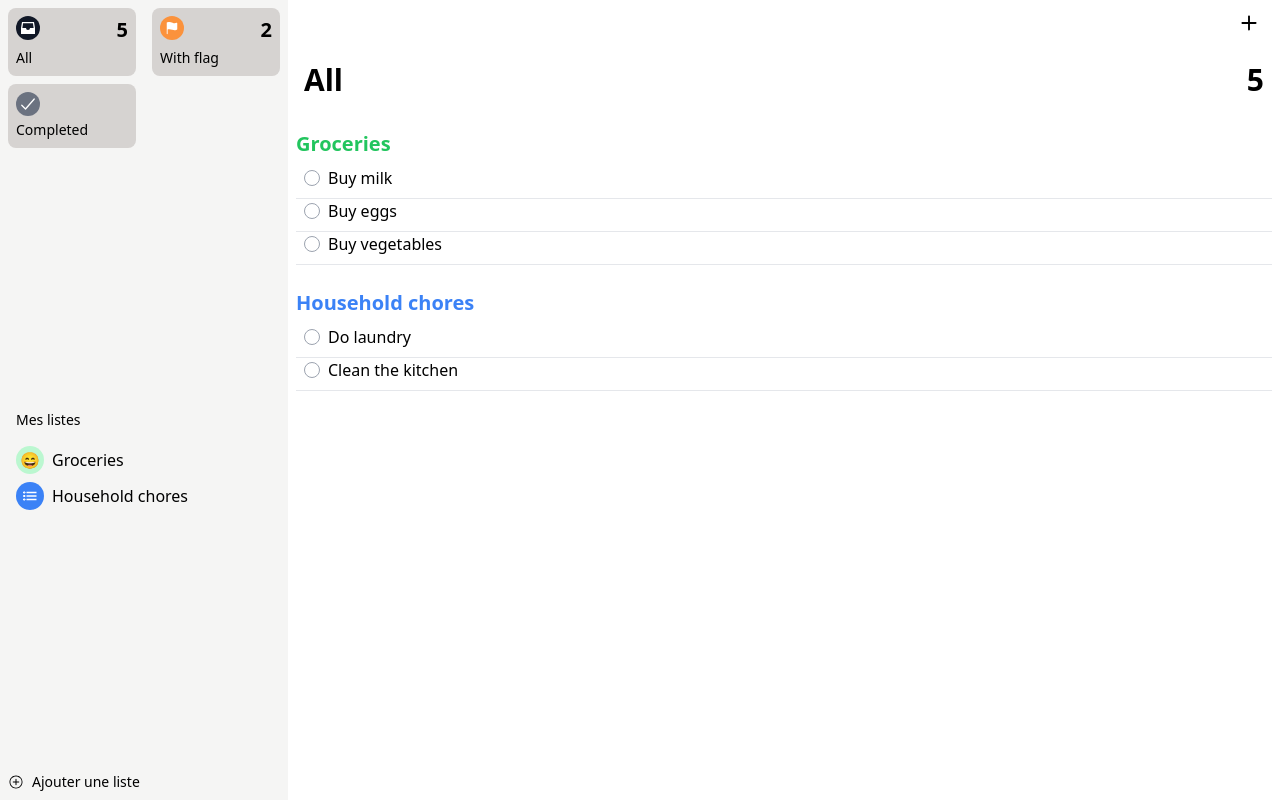
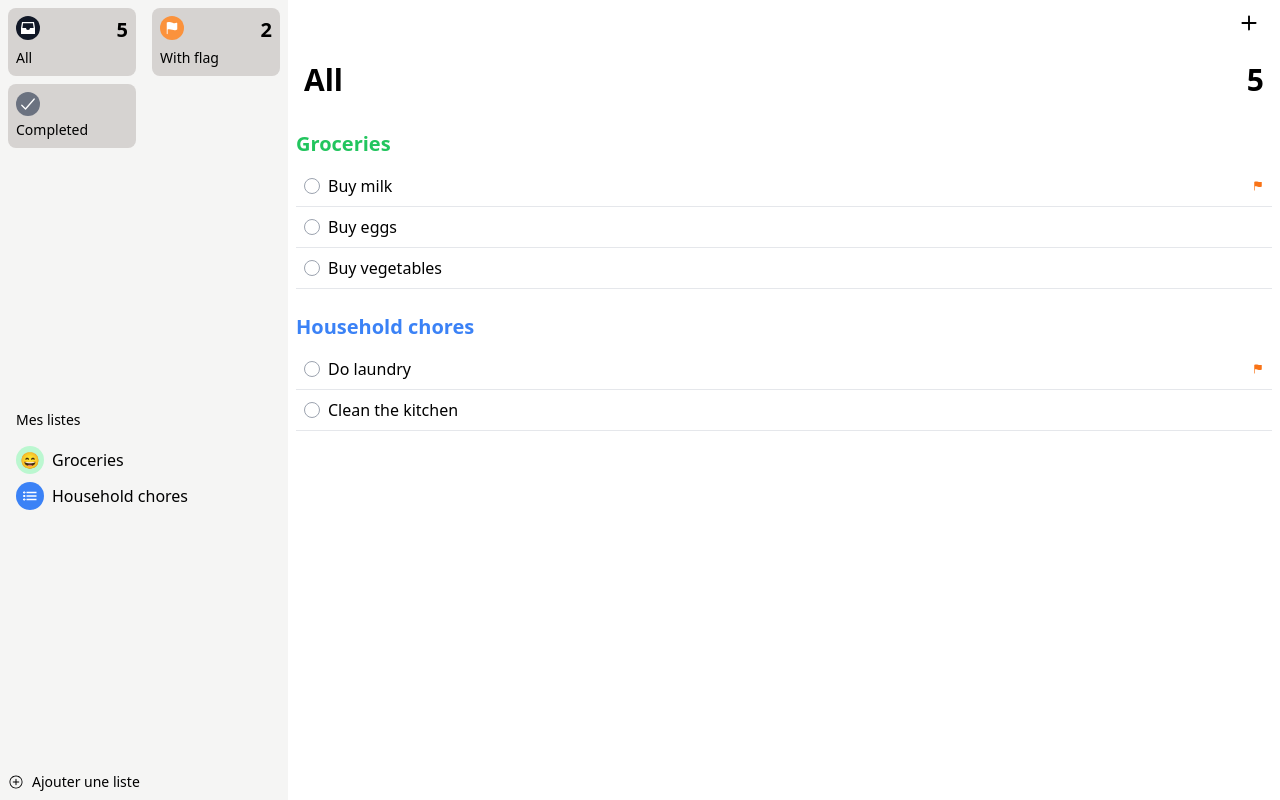
Before and after one commit to luteor/ios-reminders-app-clone-react, a React (Vite) app: page / in a window 1280 px wide. Built offline with nearby package versions, Linux system fonts and the light colour scheme.

Commit message:
feat: :sparkles: Flag icon added to flagged reminders

```diff
--- a/src/components/Reminder.jsx
+++ b/src/components/Reminder.jsx
@@ -1,3 +1,5 @@
+import { IoIosFlag } from "react-icons/io";
+
 import { getDisplayColors } from "@utils/getDisplayColors";
 
 export const Reminder = ({
@@ -30,7 +32,8 @@ export const Reminder = ({
   const { checkedBgColor, checkedOutlineColor } = getDisplayColors(listColor);
 
   return (
-    <div className="flex flex-row items-center justify-start gap-2 border-b border-solid pb-2 pl-2">
+    <div className="flex flex-row items-center justify-between border-b border-solid p-2">
+      <div className="flex flex-row items-center justify-start gap-2">
         <input
           type="checkbox"
           name="reminder"
@@ -45,5 +48,7 @@ export const Reminder = ({
 
         <label htmlFor="reminder">{reminder.content}</label>
       </div>
+      {reminder.flag ? <IoIosFlag className="h-3 w-3 text-orange-500" /> : null}
+    </div>
   );
 };
```
Lines whose indentation alone changed are shown as unchanged.
